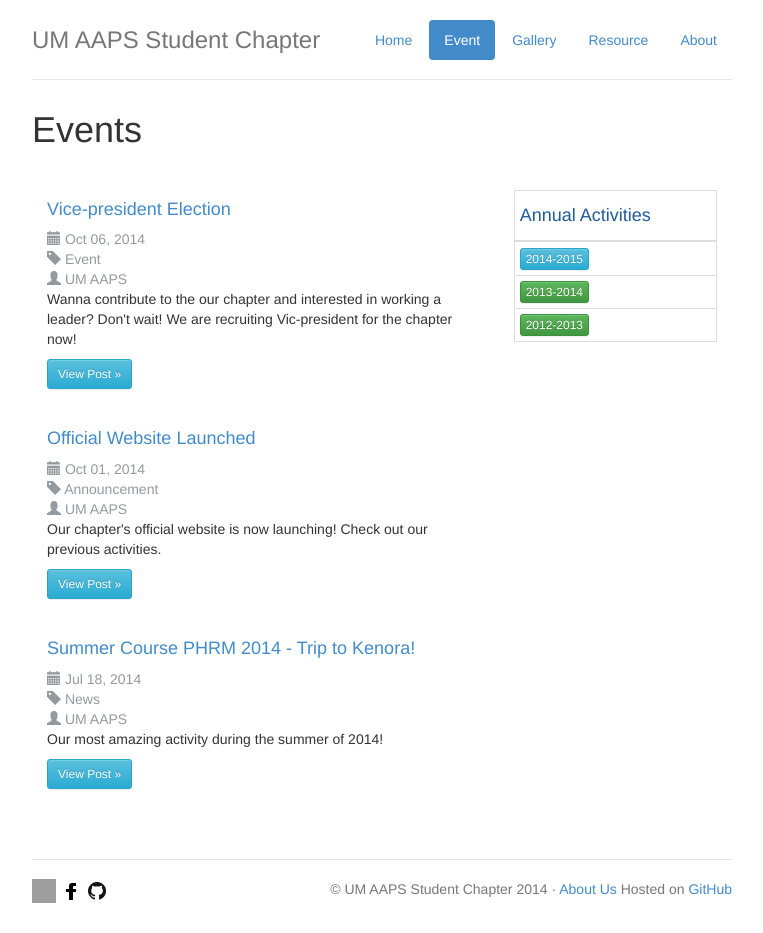
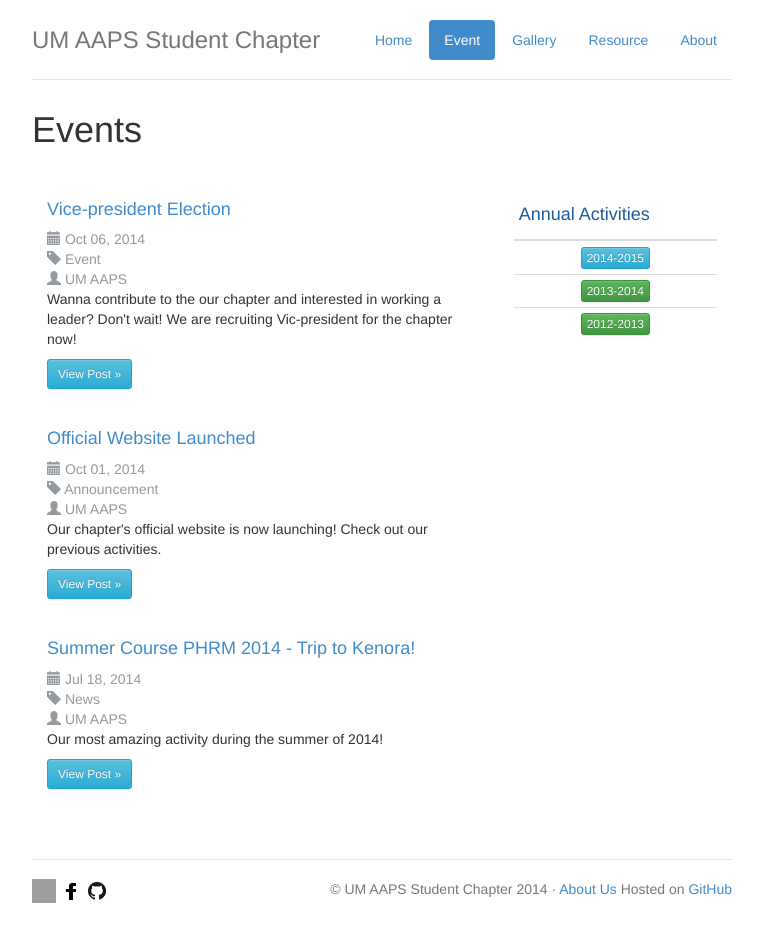
Before and after one commit to umaaps/umaaps.github.io, a Jekyll site: the page built from posts.html, in a window 1280 px wide. Shown: the whole page, without its empty margins (273-1036 px from the left). Built offline with Jekyll 4.4.1, drawn with Linux system fonts in a browser that asks for light colours.

Commit message:
change the posts.html structure

```diff
--- a/posts.html
+++ b/posts.html
@@ -26,7 +26,7 @@
 <!-- End of all posts -->
 
         <div class="container col-lg-4">
-                <table class="table table-condensed table-hover table-bordered" align="center">
+                <table class="table table-condensed table-hover" align="center">
                   <thead>
                     <tr>
                       <th><h4 style="color:#1f5b9b">Annual Activities</h4></th>
@@ -34,13 +34,13 @@
                   </thead>
                   <tbody>
                     <tr>
-                      <td><a class="fancybox fancybox.iframe" href="{{site.annualactivityurl}}2014-2015.html"><button type="button" class="btn btn-xs btn-info">2014-2015</button></a></td>
+                      <td align="center"><a class="fancybox fancybox.iframe" href="{{site.annualactivityurl}}/2014-2015.html"><button type="button" class="btn btn-xs btn-info">2014-2015</button></a></td>
                     </tr>
                     <tr>
-                      <td><a class="fancybox fancybox.iframe" href="{{site.annualactivityurl}}2013-2014.html"><button type="button" class="btn btn-xs btn-success">2013-2014</button></a></td>
+                      <td align="center"><a class="fancybox fancybox.iframe" href="{{site.annualactivityurl}}/2013-2014.html"><button type="button" class="btn btn-xs btn-success">2013-2014</button></a></td>
                     </tr>
                     <tr>
-                      <td><a class="fancybox fancybox.iframe" href="{{site.annualactivityurl}}2012-2013.html"><button type="button" class="btn btn-xs btn-success">2012-2013</button></a></td>
+                      <td align="center"><a class="fancybox fancybox.iframe" href="{{site.annualactivityurl}}/2012-2013.html"><button type="button" class="btn btn-xs btn-success">2012-2013</button></a></td>
                     </tr>
                   </tbody>
                 </table>
```
Also changed, not shown: 3 other files.
